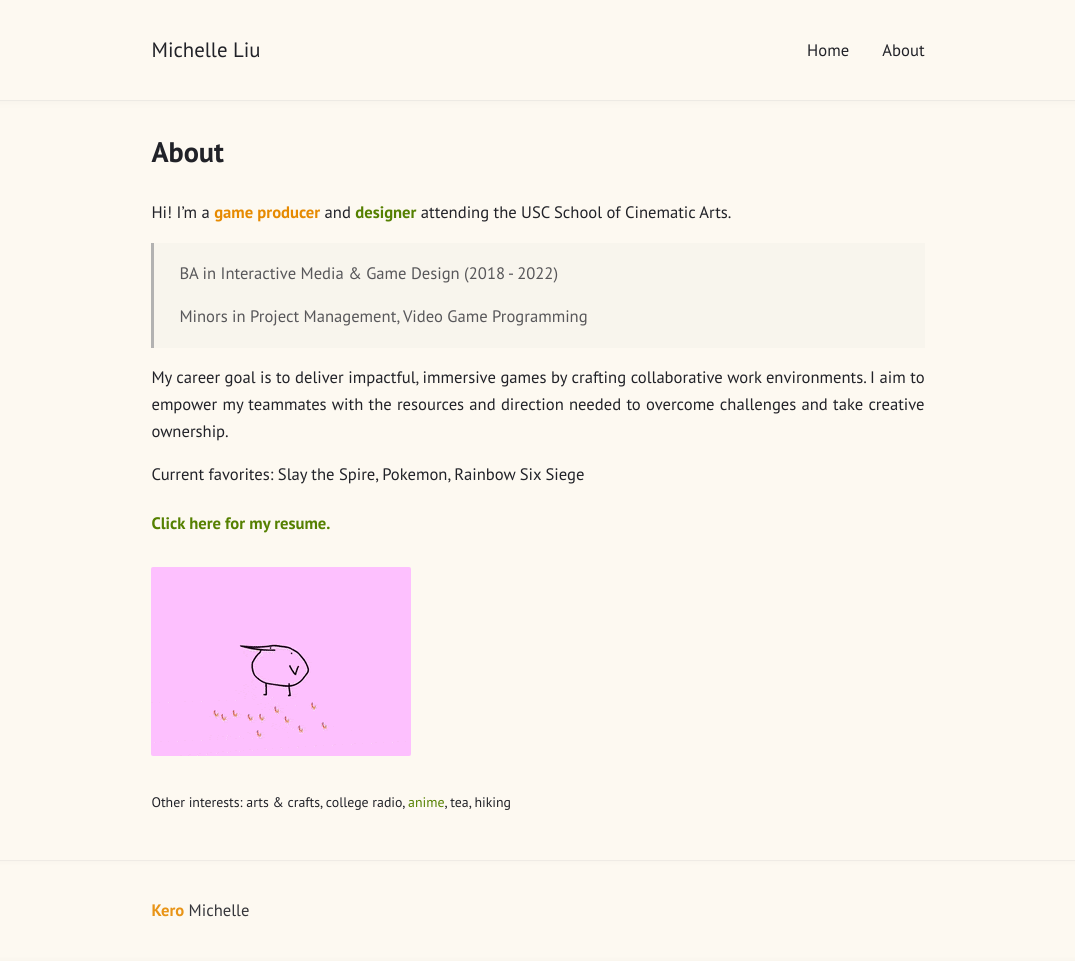
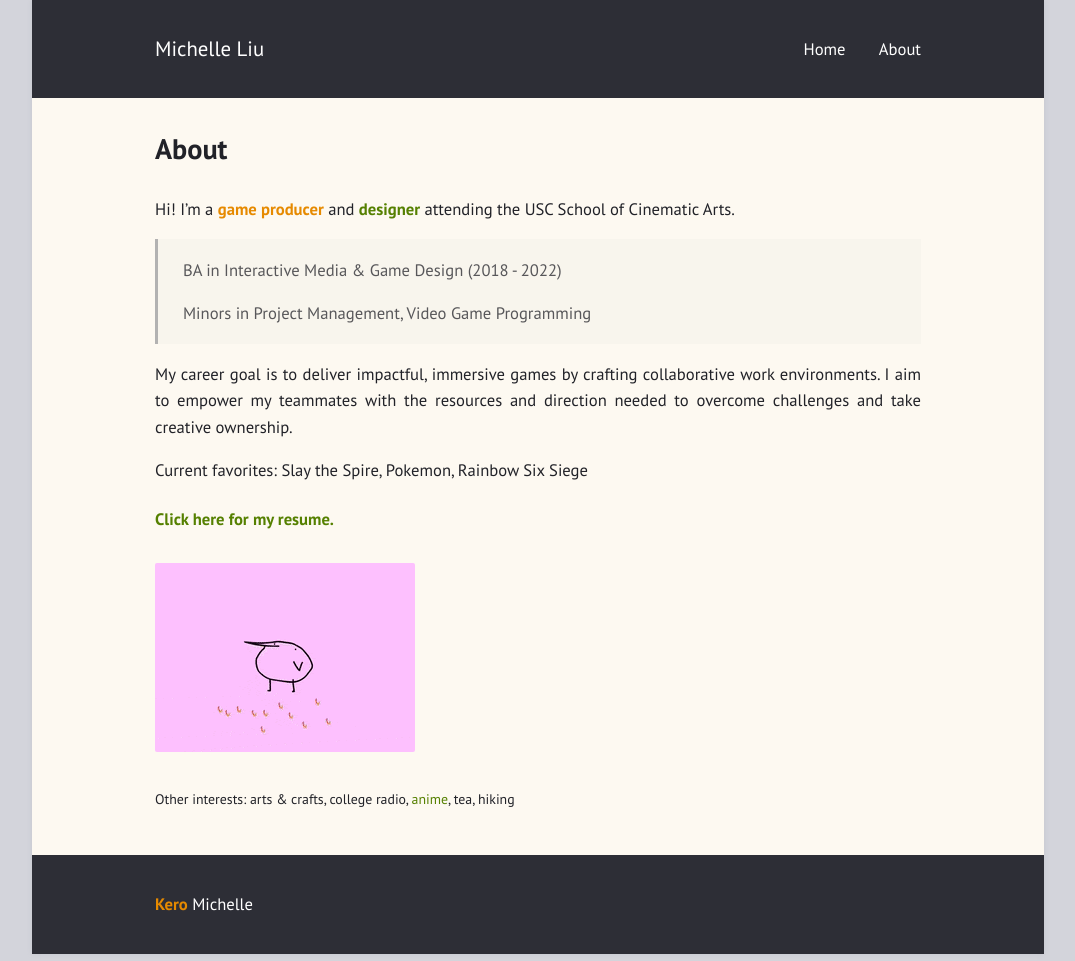
Before and after one commit to KeroMichelle/KeroMichelle.github.io, a Jekyll site: the page built from about-alt.md, in a window 1280 px wide. Shown: the whole page, without its empty margins (102-1177 px from the left). Built offline with Jekyll 4.4.1, drawn with Linux system fonts in a browser that asks for light colours.

Commit message:
Frame update

```diff
--- a/_config.yml
+++ b/_config.yml
@@ -10,7 +10,7 @@
 # Layout
 
 show_excerpts: true        # show article excerpts on the home page
-show_frame: false           # adds a gray frame to the site
+show_frame: true           # adds a gray frame to the site
 show_sidebar: false        # show a sidebar instead of the usual header
 minimal: false             # hide the box-shadow from header and footer
 
--- a/_sass/classes.sass
+++ b/_sass/classes.sass
@@ -6,7 +6,7 @@
 
 .more a
   border-radius: 2px
-  border: 1.5px solid $link-color
+  border: 1.75px solid $link-color
   padding: .4em .8em
   transition: .2s background, .2s color
 
```
